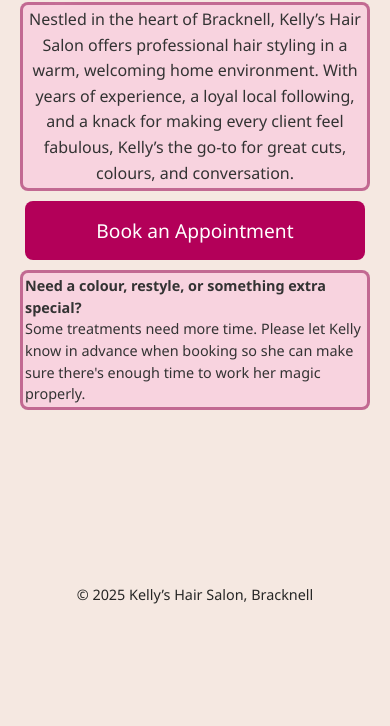
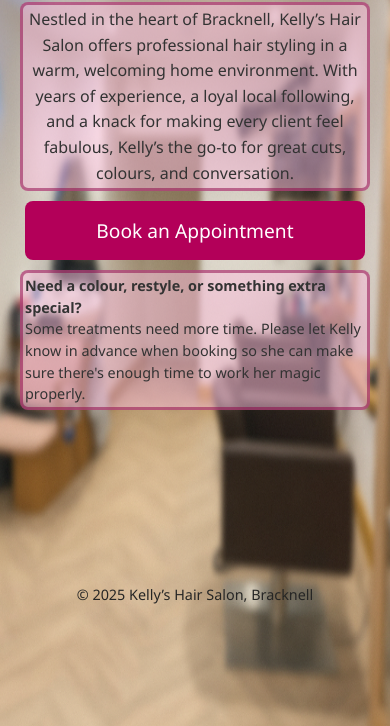
Before and after one commit to petemyall/kellys-hair, a plain HTML site: page index.html in a window 390 px wide. Shown: the part 118-844 px from the top of the page. Drawn offline with Linux system fonts and the light colour scheme.

Commit message:
Update style.css

```diff
--- a/style.css
+++ b/style.css
@@ -93,7 +93,7 @@ h1 {
 
     @media (max-width: 599px) {
   body {
-    background-image: url('images/salon-background-mobile.png');
+    background-image: url('images/salon-background_mobile.png');
     background-size: 100% 100%;
     background-repeat: no-repeat;
   }
```
